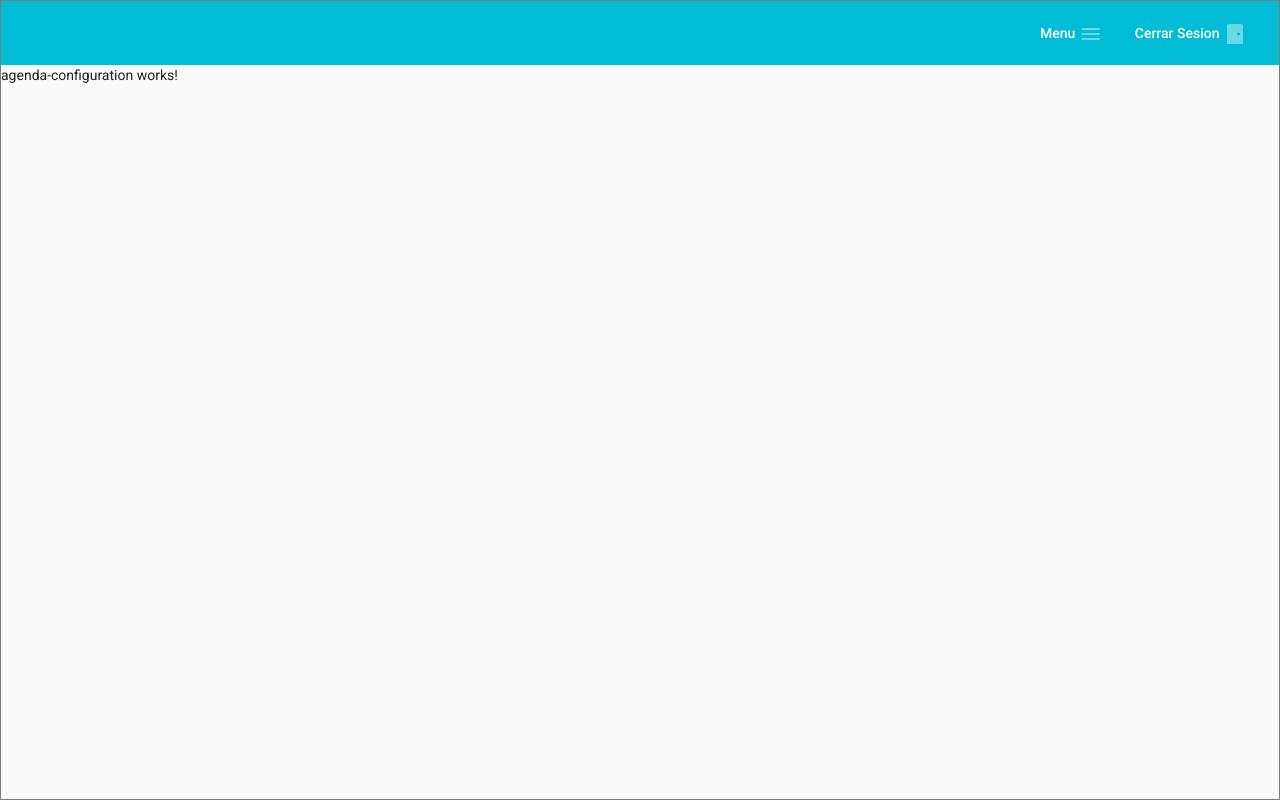
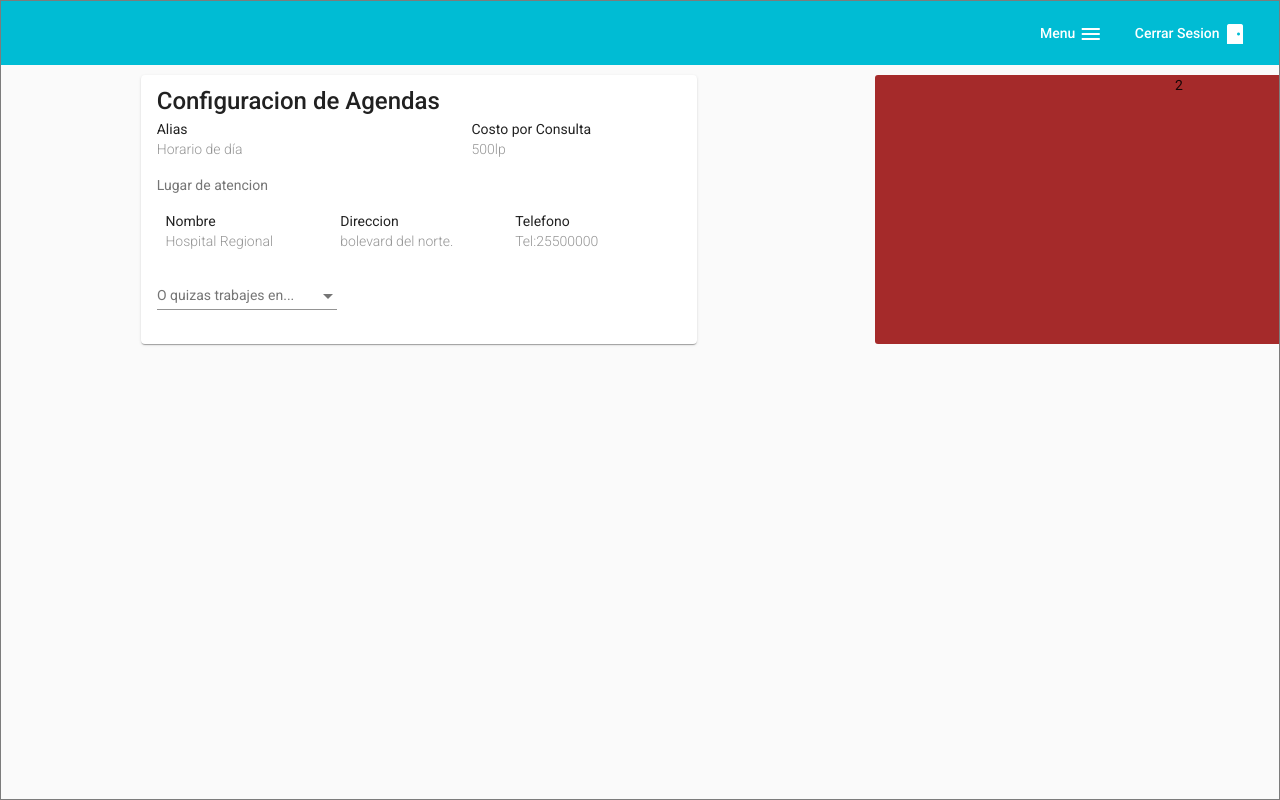
Before and after one commit to MasterTechHn/midoctor-app, an Angular app: page /med-portal/agenda/config in a window 1280 px wide. Built offline with nearby package versions, Linux system fonts and the light colour scheme.

Commit message:
-perfoming agenda-configuration view

```diff
--- a/src/app/app-medportal/agenda/agenda-configuration/agenda-configuration.component.css
+++ b/src/app/app-medportal/agenda/agenda-configuration/agenda-configuration.component.css
@@ -0,0 +1,24 @@
+.agenda-config-content {
+  margin: 10px 0px;
+  min-width: calc(190vh - 0em);
+}
+
+.example {
+  min-height: 250px;
+  border-radius: 3px;
+  /* text-align: center; */
+  display: flex;
+  justify-content: center;
+}
+
+.mat-card [type="number"] {
+    max-width: 50px;
+}
+
+.mat-card [type="tel"] {
+    max-width: 100px;
+}
+
+input {
+  font-weight: lighter;
+}
--- a/src/app/app-medportal/agenda/agenda-configuration/agenda-configuration.component.html
+++ b/src/app/app-medportal/agenda/agenda-configuration/agenda-configuration.component.html
@@ -1 +1,57 @@
-<p>agenda-configuration works!</p>
+<div fxLayout="row" fxLayoutAlign="space-around strech" class="agenda-config-content">
+  <div fxFlex="50" class="example">
+    <mat-card>
+       <mat-card-title>Configuracion de Agendas</mat-card-title>
+       <mat-card-content>
+         <div fxLayout="row" fxLayoutAlign="space-between center">
+          <div fxFlex="40">
+            <mat-label>Alias</mat-label>
+            <br/>
+            <input matInput type="text" placeholder="Horario de día">
+          </div>
+          <div fxFlex="40">
+            <mat-label>Costo por Consulta</mat-label>
+            <br/>
+            <input matInput type="number" placeholder="500lp">
+          </div>
+         </div>
+         <br/>
+         <mat-card-subtitle>Lugar de atencion</mat-card-subtitle>
+         <div fxLayout="row" fxLayoutAlign="space-around center">
+          <div fxFlex="30">
+            <mat-label>Nombre</mat-label>
+            <input matInput type="text" placeholder="Hospital Regional">
+          </div>
+
+          <div fxFlex="30">
+            <mat-label>Direccion</mat-label>
+            <input matInput type="text" placeholder="bolevard del norte.">
+          </div>
+
+          <div fxFlex="30">
+            <mat-label>Telefono</mat-label>
+            <br/>
+            <input matInput type="tel" placeholder="Tel:25500000">
+          </div>
+         </div>
+
+         <br/>
+         <div fxLayout="row" fxLayoutAlign="start">
+            <mat-form-field>
+               <mat-label>O quizas trabajes en...</mat-label>
+               <mat-select [disabled]="places.length == 0">
+                <mat-option
+                  *ngFor="let place of places"
+                  [value]="place.name">
+                    {{place.name}}
+                </mat-option>
+               </mat-select>
+            </mat-form-field>
+
+         </div>
+
+       </mat-card-content>
+    </mat-card>
+  </div>
+  <div fxFlex="40" class="example" style="background-color:brown">2</div>
+</div>
--- a/src/app/app-medportal/agenda/agenda-configuration/agenda-configuration.component.ts
+++ b/src/app/app-medportal/agenda/agenda-configuration/agenda-configuration.component.ts
@@ -7,6 +7,11 @@ import { Component, OnInit } from '@angular/core';
 })
 export class AgendaConfigurationComponent implements OnInit {
 
+  places = [
+    {name: 'Hospital Mario Catarino Rivas', address: 'bolevard plaza pedregal.', phone: 25505005},
+    {name: 'Istituto Hondureño de Seguridad Social', address: 'bolevard del norte.', phone: 25543987 }
+  ];
+
   constructor() { }
 
   ngOnInit(): void {
--- a/src/app/app-medportal/med-portal.component.css
+++ b/src/app/app-medportal/med-portal.component.css
@@ -29,7 +29,7 @@ mat-nav-list a{
   color: #69d9e7;
 }
 
-.mat-expansion-panel, .mat-icon {
+.mat-expansion-panel .mat-icon {
   color: #69d9e7;
 }
 
```
Also changed, not shown: src/app/modules/app-material.module.ts (+5 -2 lines).
